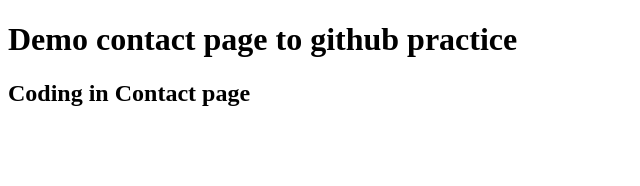
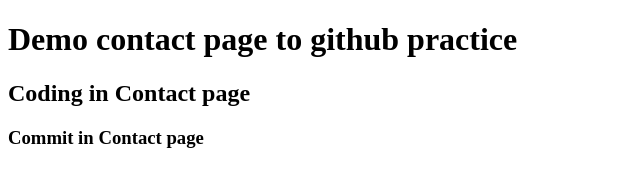
Before and after one commit to rajeshwarikalhapure/Sample, a plain HTML site: page contact.html in a window 1280 px wide. Shown: the whole page, without its empty margins (0-640 px from the left). Drawn offline with Linux system fonts and the light colour scheme.

Commit message:
Forth commit

```diff
--- a/contact.html
+++ b/contact.html
@@ -6,5 +6,6 @@
 <body>
     <h1>Demo contact page to github practice</h1>
     <h2>Coding in Contact page</h2>
+    <h3>Commit in Contact page</h3>
 </body>
 </html>
```
